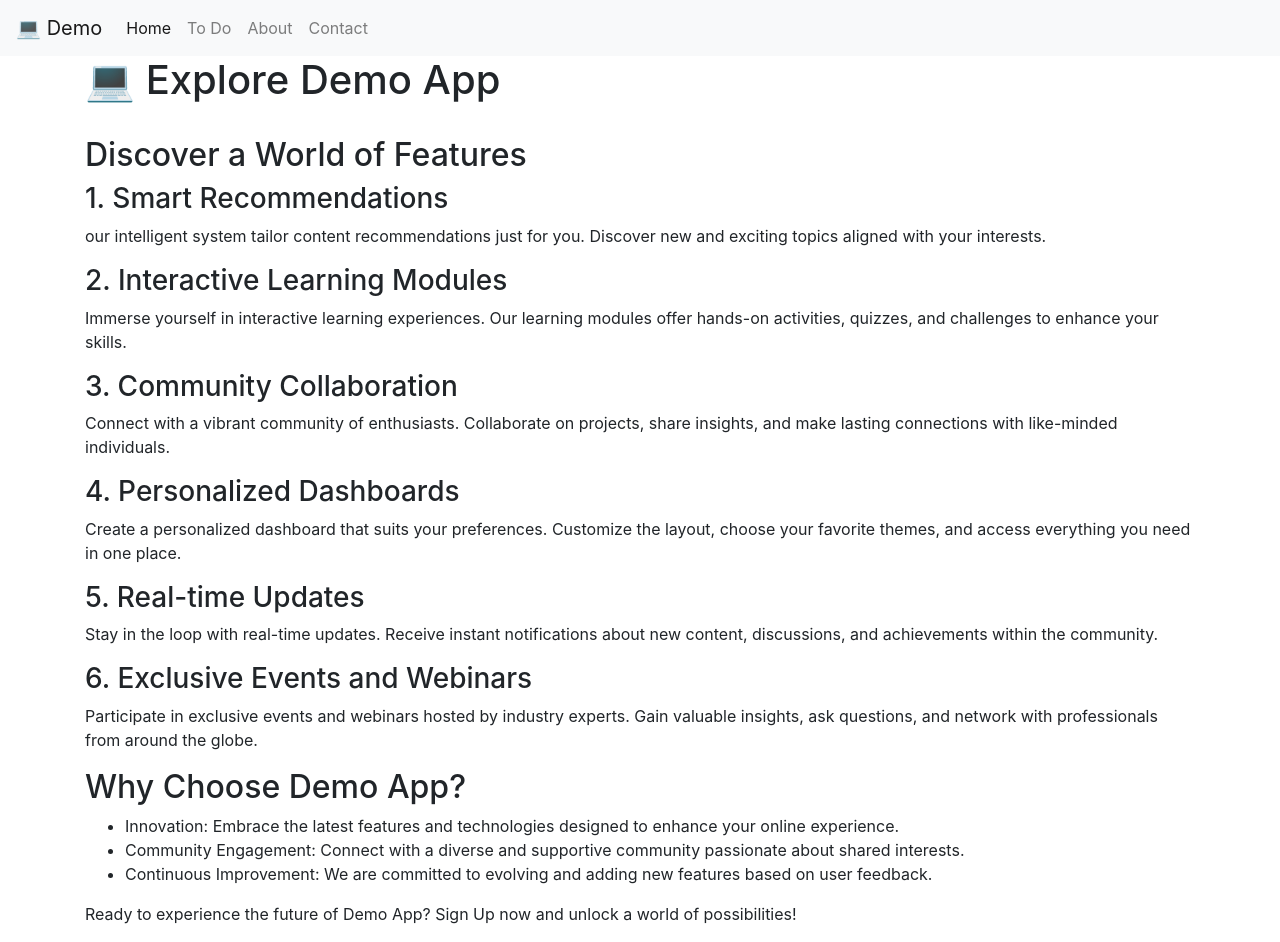
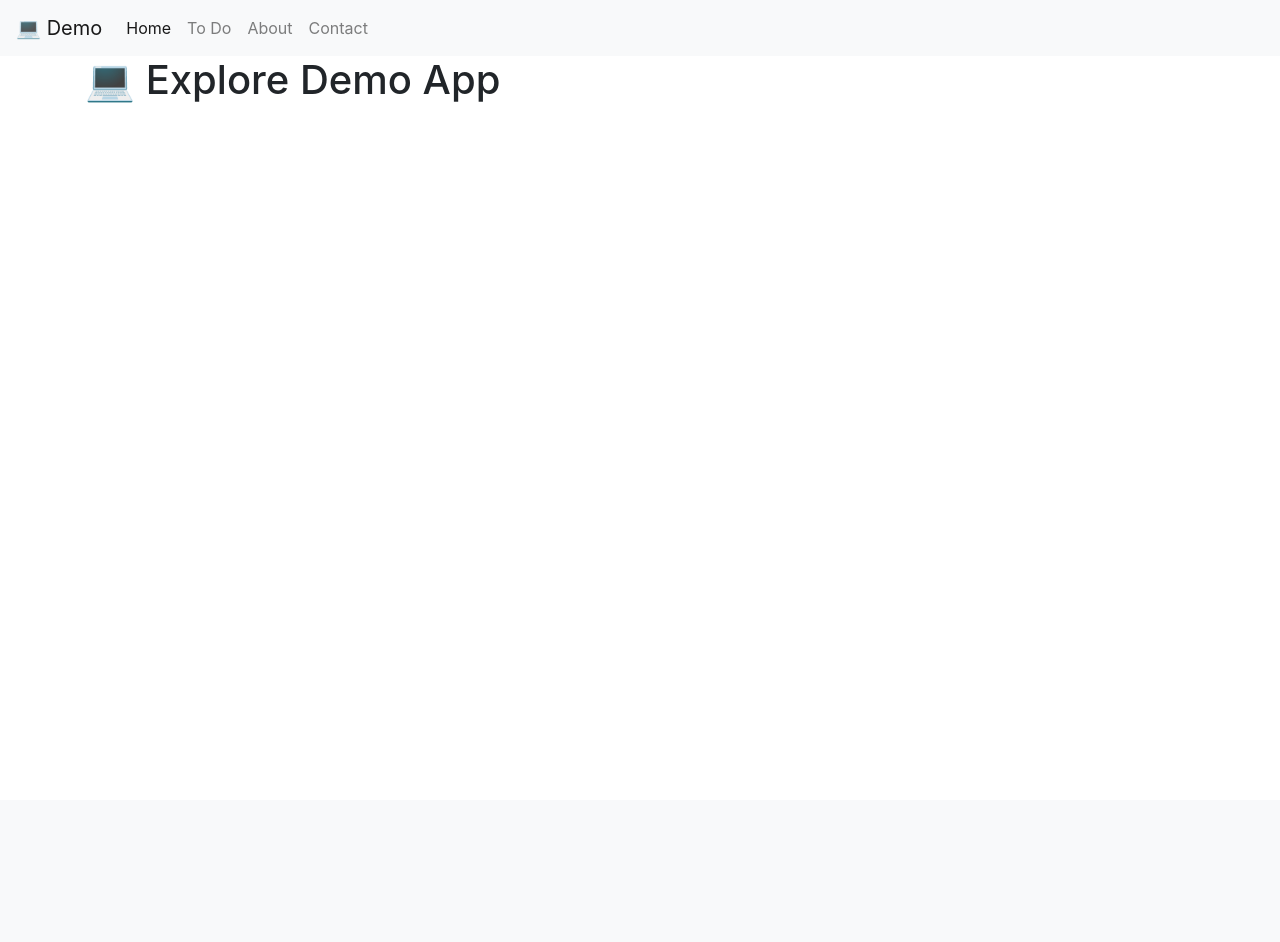
Before and after one commit to saiyaman28/APPLICATION-DEVELOPMENT-COURSE-, a Django app: page / in a window 1280 px wide. After the commit the page ends 103 px from the top, so only its background shows below. Run offline with Django 5.2, Linux system fonts and the light colour scheme; some libraries are stand-ins or nearby versions.

Commit message:
Application Development Prelim Activity

```diff
--- a/MLKL/myapp/templates/home.html
+++ b/MLKL/myapp/templates/home.html
@@ -2,31 +2,5 @@
 {% block title %} Home {% endblock %}
 {% block content %}
 <h1>💻 Explore Demo App</h1>
-<br>
-<h2>Discover a World of Features</h2>
-<h3>1. Smart Recommendations</h3>
-<p> our intelligent system tailor content recommendations just for you. Discover new and exciting topics aligned with your interests.</p>
 
-<h3>2. Interactive Learning Modules</h3>
-<p>Immerse yourself in interactive learning experiences. Our learning modules offer hands-on activities, quizzes, and challenges to enhance your skills.</p>
-
-<h3>3. Community Collaboration</h3>
-<p>Connect with a vibrant community of enthusiasts. Collaborate on projects, share insights, and make lasting connections with like-minded individuals.</p>
-
-<h3>4. Personalized Dashboards</h3>
-<p>Create a personalized dashboard that suits your preferences. Customize the layout, choose your favorite themes, and access everything you need in one place.</p>
-
-<h3>5. Real-time Updates</h3>
-<p>Stay in the loop with real-time updates. Receive instant notifications about new content, discussions, and achievements within the community.</p>
-
-<h3>6. Exclusive Events and Webinars</h3>
-<p>Participate in exclusive events and webinars hosted by industry experts. Gain valuable insights, ask questions, and network with professionals from around the globe.</p>
-
-<h2>Why Choose Demo App? </h2>
-<ul>
-    <li>Innovation: Embrace the latest features and technologies designed to enhance your online experience.</li>
-    <li>Community Engagement: Connect with a diverse and supportive community passionate about shared interests.</li>
-    <li>Continuous Improvement: We are committed to evolving and adding new features based on user feedback.</li>
-</ul>
-<p>Ready to experience the future of Demo App? Sign Up now and unlock a world of possibilities!</p>
 {% endblock %}
```
